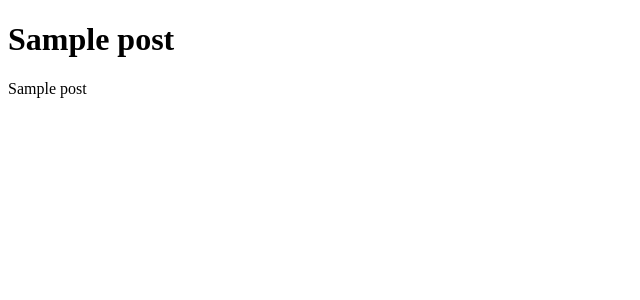
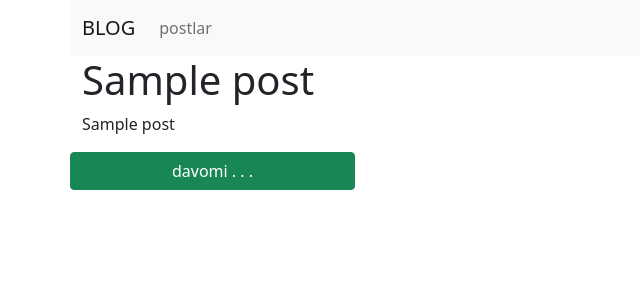
Before and after one commit to dilkhushvakhabov/blog-app, a Flask app: page / in a window 1280 px wide. Shown: the top 300 px of the page, without its empty margins (0-640 px from the left). Run offline with Flask 2, Linux system fonts and the light colour scheme; a database or web service that is not in the repository returns one stand-in record (values such as "Sample title"); some libraries are stand-ins or nearby versions.

Commit message:
add botstrapp and detail post

```diff
--- a/db.py
+++ b/db.py
@@ -17,3 +17,25 @@ def get_posts():
         return [{'id': post[0], 'title': post[1], 'content': post[2]} for post in posts]
     except Exception as e:
         print('DB ERROR')
+
+
+
+def get_post(pk):
+    try:
+        conn = psycopg2.connect(dbname="blog", user="postgres", password="123", host='localhost', port=5432)
+        cursor = conn.cursor()
+        cursor.execute('SELECT * FROM posts WHERE id=%d' % pk)
+
+        post_qs = cursor.fetchone()
+
+        cursor.close()
+        conn.close()
+
+        return {
+            'id': post_qs[0],
+            'title': post_qs[1],
+            'content': post_qs[2]
+        }
+
+    except Exception as e:
+        print('DB ERROR')
--- a/main.py
+++ b/main.py
@@ -1,5 +1,5 @@
 from flask import Flask, render_template
-from db import get_posts
+from db import get_posts, get_post
 
 app = Flask(__name__)
 
@@ -10,6 +10,7 @@ def index_view():
     return render_template('index.html', ppp=get_posts(), name='Aziz')
 
 
-@app.route('/<int:pk>')
+@app.route('/<int:pk>/')
 def post_detail_view(pk):
-    return render_template('post_detail.html')
+    post = get_post(pk)
+    return render_template('post_detail.html', post=post)
--- /dev/null
+++ b/templates/base.html
@@ -0,0 +1,34 @@
+<!DOCTYPE html>
+<html lang="en">
+<head>
+    <meta charset="UTF-8">
+    <meta http-equiv="X-UA-Compatible" content="IE=edge">
+    <meta name="viewport" content="width=device-width, initial-scale=1.0">
+    <link rel="stylesheet" href="https://cdn.jsdelivr.net/npm/bootstrap@5.1.3/dist/css/bootstrap.min.css">
+    <title>BLOG SITE</title>
+</head>
+<body>
+    <div class="container">
+        <div class="row">
+            <nav class="navbar navbar-expand-lg navbar-light bg-light">
+                <button class="navbar-toggler" type="button" data-toggle="collapse" data-target="#navbarTogglerDemo03" aria-controls="navbarTogglerDemo03" aria-expanded="false" aria-label="Toggle navigation">
+                  <span class="navbar-toggler-icon"></span>
+                </button>
+                <a class="navbar-brand" href="#">BLOG</a>
+
+                <div class="collapse navbar-collapse" id="navbarTogglerDemo03">
+                  <ul class="navbar-nav mr-auto mt-2 mt-lg-0">
+                    <li class="nav-item active">
+                      <a class="nav-link" href="/">postlar</a>
+                    </li>
+
+                  </ul>
+
+                </div>
+              </nav>
+              {% block content %}
+              {% endblock %}
+        </div>
+    </div>
+</body>
+</html>
--- a/templates/index.html
+++ b/templates/index.html
@@ -1,15 +1,13 @@
-<!DOCTYPE html>
-<html lang="en">
-<head>
-    <meta charset="UTF-8">
-    <meta http-equiv="X-UA-Compatible" content="IE=edge">
-    <meta name="viewport" content="width=device-width, initial-scale=1.0">
-    <title>QALEEE</title>
-</head>
-<body>
-    {% for post in ppp %}
-        <h1>{{ post.title }}</h1>
-        <p>{{ post.content }}</p>
-    {% endfor %}
-</body>
-</html>
+{% extends 'base.html' %}
+{% block content %}
+
+{% for post in ppp %}
+
+    <h1>{{ post.title }}</h1>
+    <p>{{ post.content | truncate}}</p>
+    <a href="{{ post.id }}/" class="btn btn-success w-25">davomi . . .</a>
+
+
+{% endfor %}
+
+{% endblock %}
```
Also changed, not shown: templates/post_detail.html (+15 -0 lines).
